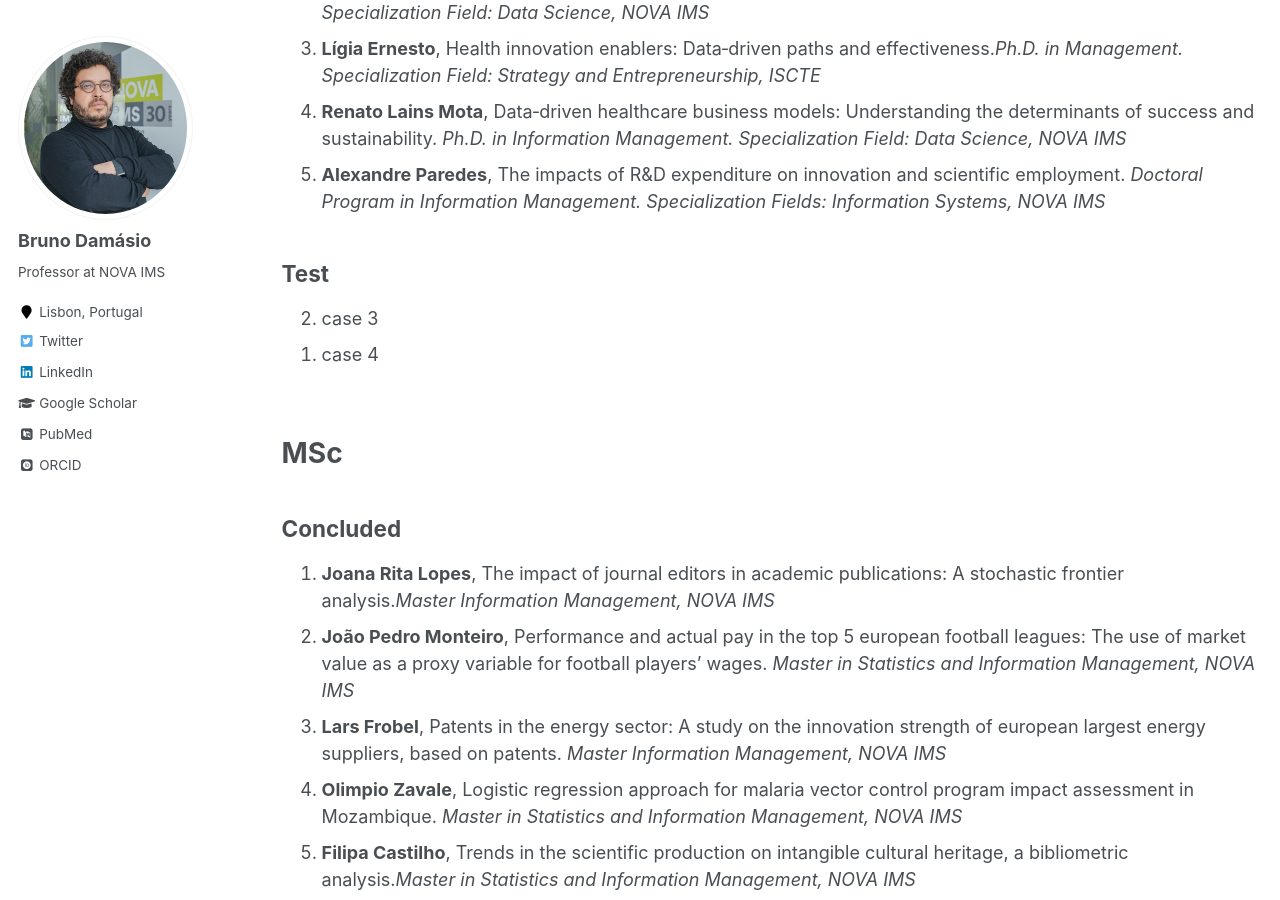
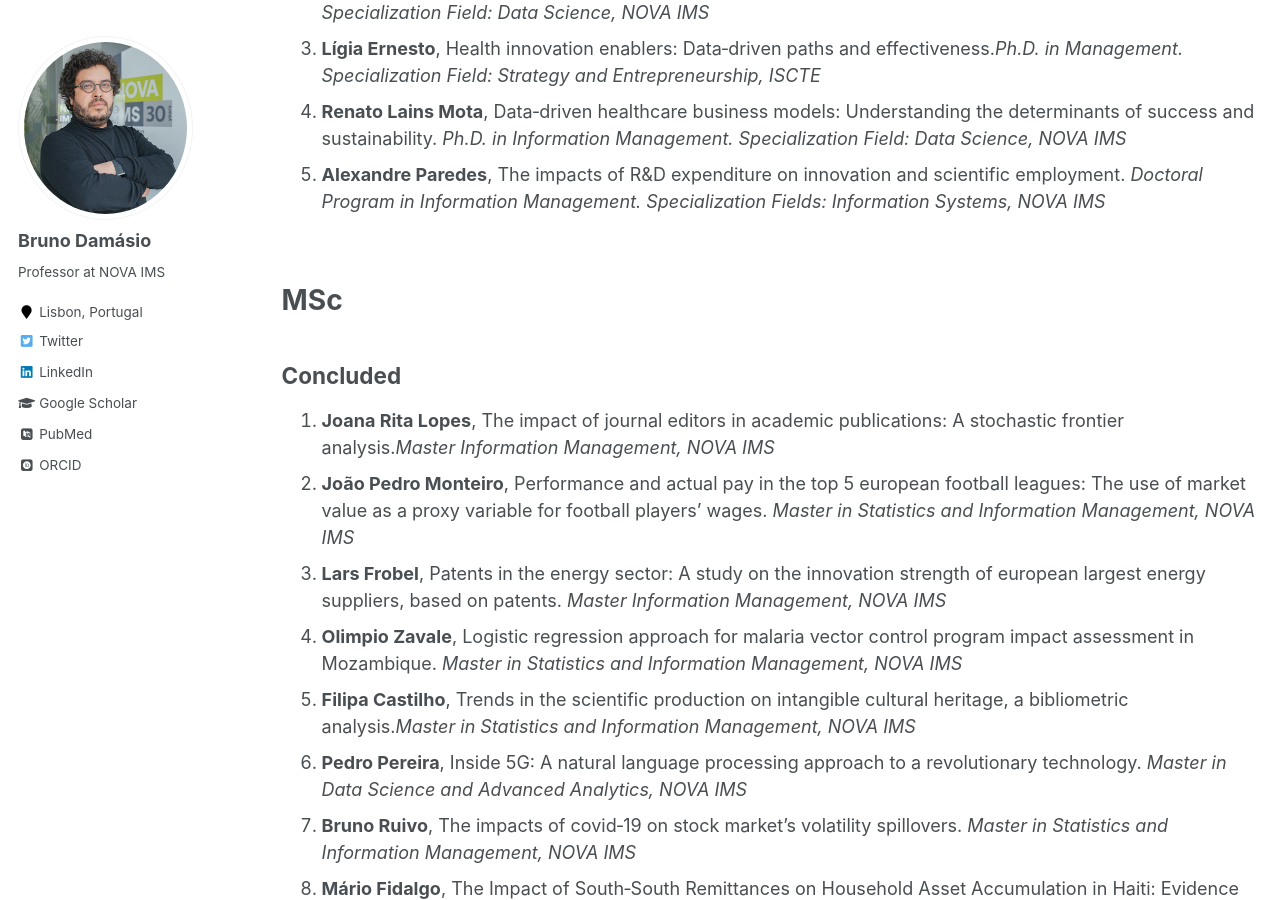
Before and after one commit to damasiob/damasiob.github.io, a Jekyll site: the page built from _pages/orietation.md, in a window 1280 px wide and 900 px high, scrolled down 456 px. Built offline with Jekyll 4.4.1, drawn with Linux system fonts in a browser that asks for light colours; some web fonts are replaced.

Commit message:
Update orietation.md

```diff
--- a/_pages/orietation.md
+++ b/_pages/orietation.md
@@ -24,14 +24,6 @@ big‑data computational approach to the scientometric study of leading global p
   4. **Renato Lains Mota**, Data‑driven healthcare business models: Understanding the determinants
 of success and sustainability. *Ph.D. in Information Management. Specialization Field: Data Science, NOVA IMS*
   5. **Alexandre Paredes**, The impacts of R&D expenditure on innovation and scientific employment. *Doctoral Program in Information Management. Specialization Fields: Information Systems, NOVA IMS*
-
-
-Test
-----
-<ol reversed>
-  <li> case 3</li>
-  <li> case 4</li>
-</ol>
 
 <br>
 
```
